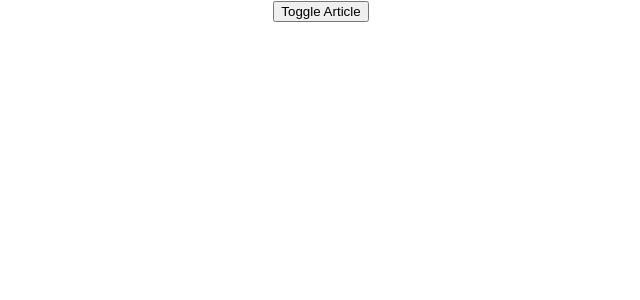
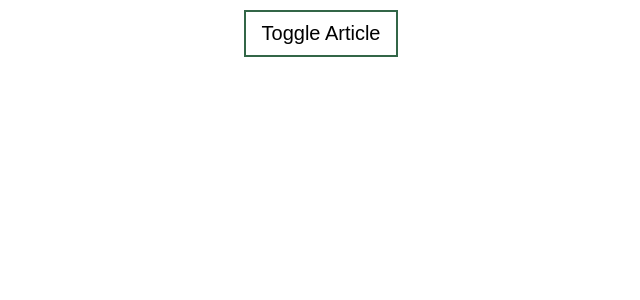
Before and after one commit to Kondzioplus/React, a React (Create React App) app: page / in a window 1280 px wide. Shown: the top 300 px of the page, without its empty margins (319-959 px from the left). Built offline with nearby package versions, Linux system fonts and the light colour scheme.

Commit message:
inline styles

```diff
--- a/src/App.js
+++ b/src/App.js
@@ -29,6 +29,17 @@ class App extends Component {
   }
 
   render(){
+    const buttonStyles = {
+      backgroundColor: 'white',
+      border: '2px solid #326647',
+      color: 'black',
+      padding: '10px 16px',
+      textAlign: 'center',
+      fontSize: '20px',
+      cursor: 'pointer',
+      marginTop: '10px',
+      marginBottom: '10px'
+    }
 
 
     let articles = null;
@@ -46,7 +57,9 @@ class App extends Component {
 
     return (
       <div className='App'>
-        <button onClick={this.toggleArticlesHandler}>Toggle Article</button>
+        <button
+        style={buttonStyles}
+        onClick={this.toggleArticlesHandler}>Toggle Article</button>
         {articles}
       </div>
      );
```
